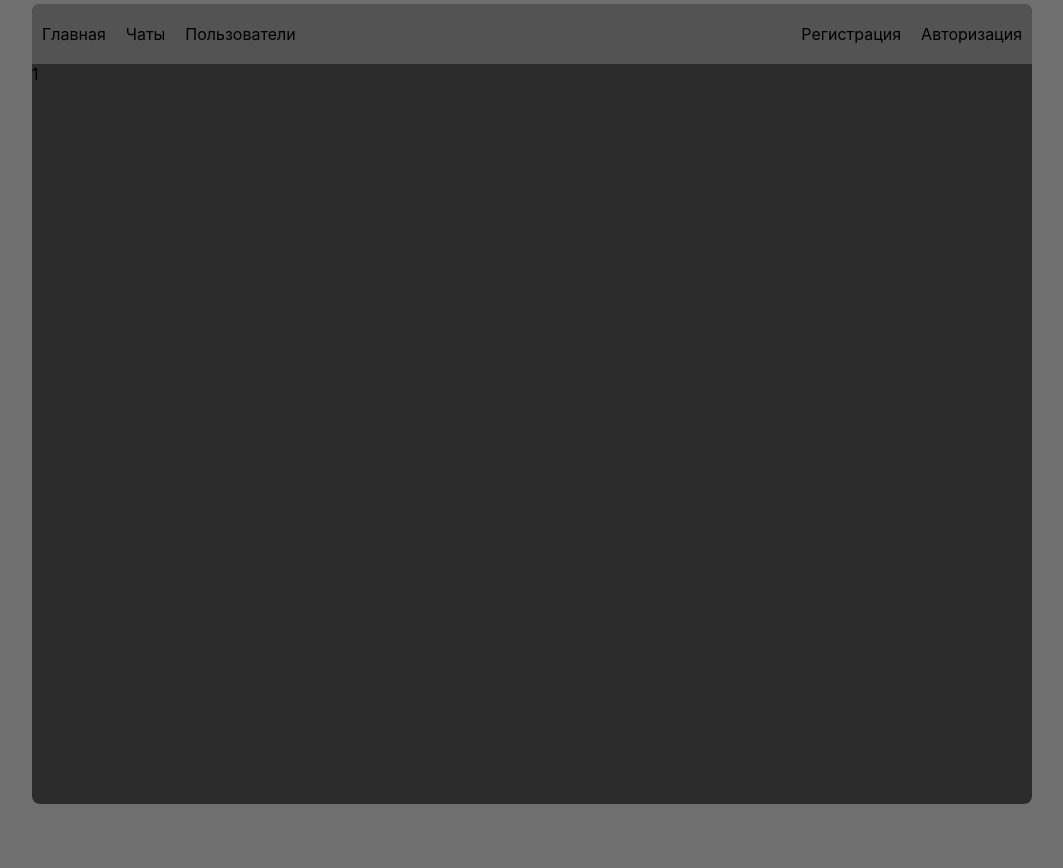
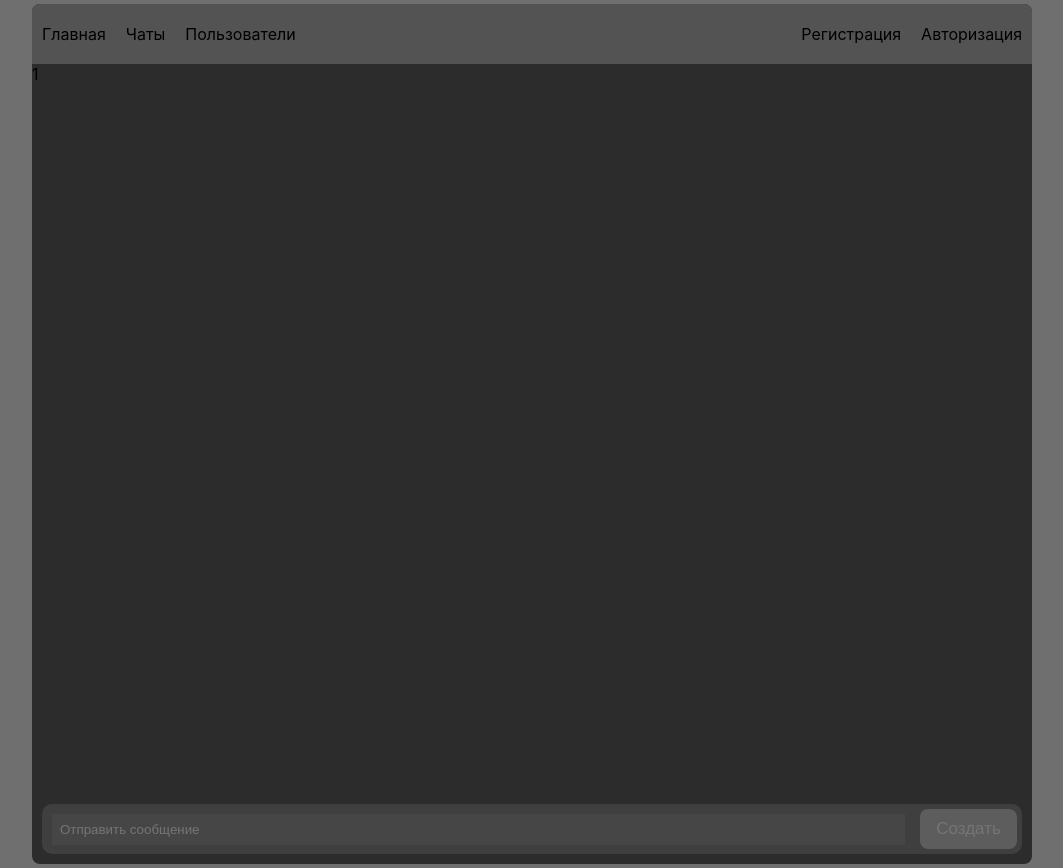
Before and after one commit to DmitriiMiasnikov/chat_ts, a React (Create React App) app: page /chat/1 in a window 1280 px wide. Shown: the whole page, without its empty margins (108-1171 px from the left). Before the commit the page ends 808 px from the top, so only its background shows below. Built offline with nearby package versions, Linux system fonts and the light colour scheme.

Commit message:
messages

```diff
--- a/src/App.module.scss
+++ b/src/App.module.scss
@@ -1,10 +1,17 @@
 .app {
+  position: relative;
   background-color: rgb(44, 44, 44);
   width: 1000px;
-  min-height: 800px;
   margin: 4px auto;
   border-radius: 8px;
   box-sizing: border-box;
   overflow: hidden;
   user-select: none;
+  .header {
+    position: relative;
+  }
+  .content {
+    position: relative;
+    min-height: 800px;
+  }
 }
--- a/src/components/Chat/Chat.module.scss
+++ b/src/components/Chat/Chat.module.scss
@@ -0,0 +1,83 @@
+.wrapper {
+  position: relative;
+  display: flex;
+  flex-direction: column;
+  justify-content: space-between;
+  min-height: inherit;
+  .createMessage {
+    background-color: rgb(63, 63, 63);
+    margin: 10px 10px 10px 10px;
+    border-radius: 10px;
+    form {
+      display: inline-block;
+      width: 100%;
+      display: flex;
+      flex-direction: row;
+      align-items: center;
+    }
+    .inputBlock {
+      position: relative;
+      padding: 0 10px;
+      width: calc(100% - 100px);
+      input {
+        width: 100%;
+        box-sizing: border-box;
+        border: 0px solid transparent;
+        color: var(--font);
+        background-color: var(--input);
+        padding: 8px;
+        transition: 0.1s background-color;
+        &:focus {
+          outline: none;
+        }
+        &:-internal-autofill-selected {
+          appearance: menulist-button;
+          background-color: var(--input) !important;
+          background-image: none !important;
+          color: var(--font) !important;
+        }
+      }
+      .error {
+        position: absolute;
+        left: 325px;
+        top: 8px;
+        font-size: 13px;
+        color: var(--font-wrong);
+        width: max-content;
+      }
+    }
+    .buttons {
+      display: flex;
+      justify-content: space-between;
+      align-items: flex-end;
+      width: 100px;
+      height: 40px;
+      padding: 5px;
+      button {
+        background-color: var(--block);
+        border-radius: 8px;
+        border: 0px;
+        transition: .2s background-color, .2s color;
+        color: white;
+        font-size: 17px;
+        &:hover {
+          cursor: pointer;
+          background-color: var(--block-hover);
+        }
+        &:focus {
+          outline: none;
+          background-color: var(--block);
+        }
+        &.submit {
+          width: 100%;
+          height: 100%;
+        }
+        &.disabled {
+          pointer-events: none;
+          color: #757575;
+          background-color: #5d5d5d;
+        }
+      }
+    }
+  }
+}
--- a/src/components/Chat/Chat.tsx
+++ b/src/components/Chat/Chat.tsx
@@ -1,22 +1,36 @@
-import React from 'react';
+import React, { useState } from 'react';
 import { connect } from 'react-redux';
 import { ChatDom } from './ChatDom';
 import { withRouter } from 'react-router-dom';
+import { createMessage } from './../../store/messageReducer';
 
 type Props = {
-  match: any
+  match: any,
+  currentUser: { email: string, userName: string, _id: string },
+  createMessage: (message: string, userId: string, chatId: string) => void
 }
 
 const Chat = (props: Props) => {
+  const [fetching, setFetching] = useState(false);
+  const newMessageHandler = (data: any) => {
+    setFetching(true);
+    const fetchData = async () => {
+      await props.createMessage(data.message, props.currentUser['_id'] || 'Anonim', props.match.params.chatId);
+      // await props.clearList()
+      // await props.getList(1);
+      setFetching(false);
+    }
+    fetchData()
+  }
   return (
-    <ChatDom {...props} />
+    <ChatDom {...props} newMessageHandler={newMessageHandler}/>
   )
 }
 
 const mapStatesToProps = (state: any) => {
   return {
-
+    currentUser: state.auth.currentUser,
   }
 }
 
-export default withRouter(connect(mapStatesToProps, {})(Chat))
+export default withRouter(connect(mapStatesToProps, { createMessage })(Chat))
--- a/src/components/Chat/ChatDom.tsx
+++ b/src/components/Chat/ChatDom.tsx
@@ -1,14 +1,42 @@
 import React from 'react';
 import styles from './Chat.module.scss';
+import { Form, Field } from 'react-final-form';
+import classnames from 'classnames';
 
 type Props = {
-  match: any
+  match: any,
+  newMessageHandler: any
 }
 
 export const ChatDom = (props: Props) => {
   return (
     <div className={styles.wrapper}>
-      {props.match.params.id}
+      <div className={styles.messages}>
+        {props.match.params.id}
+      </div>
+      <div className={styles.createMessage}>
+        <Form
+          onSubmit={props.newMessageHandler}
+          render={({ handleSubmit, pristine }) => (
+            <form onSubmit={handleSubmit}>
+              <div className={styles.inputBlock}>
+                <Field name={'message'}>
+                  {({ input, meta }) => (
+                    <div>
+                      <input {...input} type={'text'} placeholder={'Отправить сообщение'} />
+                      {meta.error && meta.touched && <div className={styles.error}>{meta.error}</div>}
+                    </div>
+                  )}
+                </Field>
+              </div>
+              <div className={classnames(styles.buttons)}>
+                <button type='submit' className={classnames(styles.submit, { [styles.disabled]: pristine })}>
+                  Создать</button>
+              </div>
+            </form>
+          )}
+        />
+      </div>
     </div>
   )
 }
--- /dev/null
+++ b/src/store/messageReducer.ts
@@ -0,0 +1,60 @@
+import { messageApi } from "../api/api";
+
+const GET_MESSAGES = 'GET_MESSAGES';
+const DELETE_MESSAGE = 'DELETE_MESSAGE';
+const CREATE_MESSAGE = 'CREATE_MESSAGE';
+
+const initialState = {
+  messages: []
+}
+
+export const messageReducer = (state = initialState, action: any) => {
+  switch (action.type) {
+    case (GET_MESSAGES): {
+      return { ...state, messages: [...state.messages, ...action.messages] }
+    }
+    case (CREATE_MESSAGE): {
+      return { ...state, messages: [...state.messages, action.message] }
+    }
+    case (DELETE_MESSAGE): {
+      const messages = [...state.messages];
+      messages.splice(state.messages.findIndex((el: any) => el.id === action.id), 1);
+      return { ...state, messages: messages }
+    }
+    default: break;
+  }
+  return state
+}
+
+const getMessagesFunc = (messages: any) => {
+  return { type: GET_MESSAGES, messages }
+}
+
+const createMessageFunc = (message: string) => {
+  return { type: CREATE_MESSAGE, message }
+}
+
+const deleteMessageFunc = (id: string) => {
+  return { type: DELETE_MESSAGE, id }
+}
+
+export const getMessages = (page: number, chatId: string) => {
+  return async (dispatch: any) => {
+    const res = await messageApi.getList(page, chatId);
+    dispatch(getMessagesFunc(res.data.messages));
+  }
+}
+
+export const createMessage = (message: string, userId: string, chatId: string) => {
+  return async (dispatch: any) => {
+    const res = await messageApi.post(message, userId, chatId);
+    dispatch(createMessageFunc(res.data.message))
+  }
+}
+
+export const deleteMessage = (id: string) => {
+  return async (dispatch: any) => {
+    await messageApi.delete(id);
+    dispatch(deleteMessageFunc(id))
+  }
+}
--- a/src/store/store.ts
+++ b/src/store/store.ts
@@ -4,12 +4,14 @@ import { chatReducer } from './chatReducer';
 import { headerReducer } from './headerReducer';
 import { authReducer } from './authReducer';
 import { userReducer } from './userReducer';
+import { messageReducer } from './messageReducer';
 
 const reducers = combineReducers({
   user: userReducer,
   header: headerReducer,
   chat: chatReducer,
-  auth: authReducer
+  auth: authReducer,
+  message: messageReducer
 })
 
 export const store = createStore(reducers, applyMiddleware(thunkMiddleware));
```
